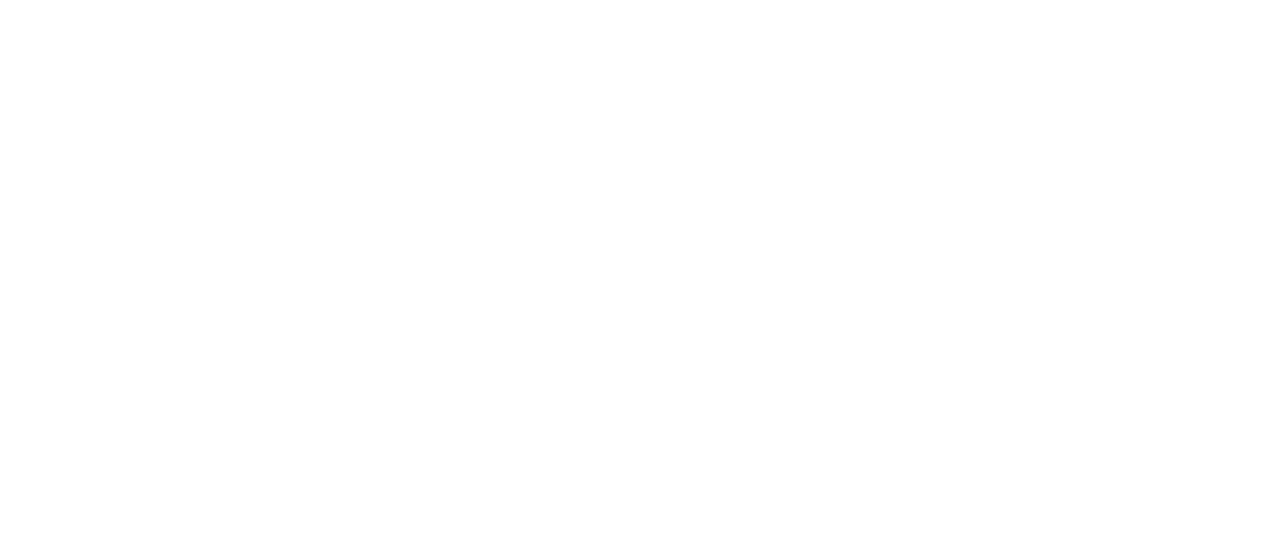
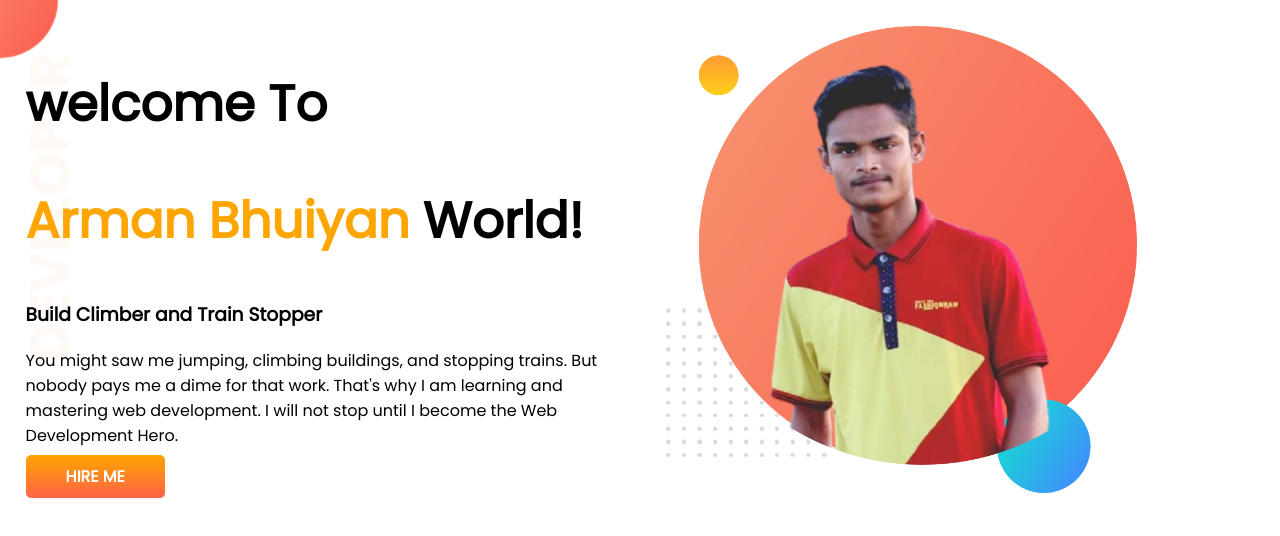
Before and after one commit to armanbhuiyan007/devoloper-portfolio, a plain HTML site: page index.html in a window 1280 px wide. Drawn offline with Linux system fonts and the light colour scheme.

Commit message:
top banner added

```diff
--- a/index.html
+++ b/index.html
@@ -5,9 +5,23 @@
     <meta http-equiv="X-UA-Compatible" content="IE=edge">
     <meta name="viewport" content="width=device-width, initial-scale=1.0">
     <title>Arman Portfolio</title>
+    <link rel="preconnect" href="https://fonts.googleapis.com">
+    <link rel="preconnect" href="https://fonts.gstatic.com" crossorigin>
+    <link href="https://fonts.googleapis.com/css2?family=Poppins&display=swap" rel="stylesheet">
     <link rel="stylesheet" href="style.css">
 </head>
 <body>
-
+    <section class="top-banner">
+    <div class="half-width">
+    <h1>welcome To</h1>
+    <h1><span>Arman Bhuiyan</span> World!</h1>
+    <h3>Build Climber and Train Stopper</h3>
+    <p>You might saw me jumping, climbing buildings, and stopping trains. But nobody pays me a dime for that work. That's why I am learning and  mastering web development. I will not stop until I become the Web Development Hero.</p>
+    <a class="link-batton" target="_blank" "href="https://www.facebook.com/arman.bhoiyan" alt="">HIRE ME</a>
+    </div>
+    <div class="half-width">
+    <img src="images/arman1007.png" alt="">
+    </div>
+    </section>
 </body>
 </html>
--- a/style.css
+++ b/style.css
@@ -0,0 +1,32 @@
+body{
+font-family: 'Poppins', sans-serif;
+margin: 0;
+}
+h1{
+    font-size: 50px;
+}
+span{
+    color: orange;
+}
+section{
+    display: flex;
+}
+.half-width{
+    width: 50%;
+    padding: 2%;
+}
+.half-width img{
+    width: 80%;
+}
+.link-batton{
+    text-decoration: none;
+    background-image: linear-gradient(orange,tomato);
+    padding: 10px 40px;
+    border-radius: 5px;
+    font-weight: 700;
+    color: white;
+}
+.top-banner{
+    background-image:url(images/top-banner.png) ;
+    background-repeat: no-repeat;
+}
```
Also changed, not shown: images/JPEG_20210425_234531_9097972531627273653.jpg (added), images/arman007.png (added), images/arman1007.png (added), images/dream-bg.png (added), images/jhankar.png (added), images/jhankar2.png (added), images/my-bg.png (added), images/my-bg2.png (added), images/top-banner (2).png (added), images/top-banner.png (added), 8 other files.
